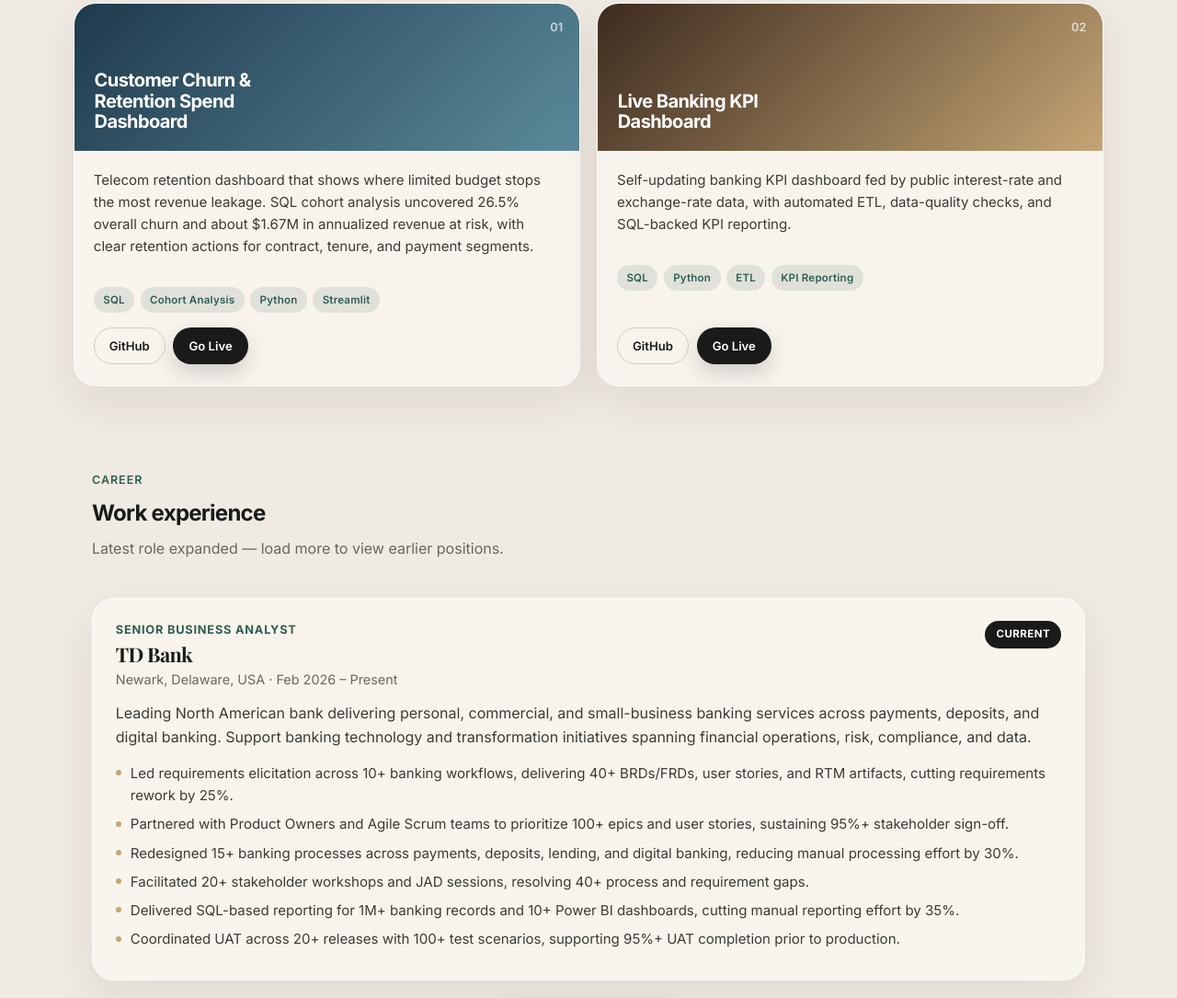
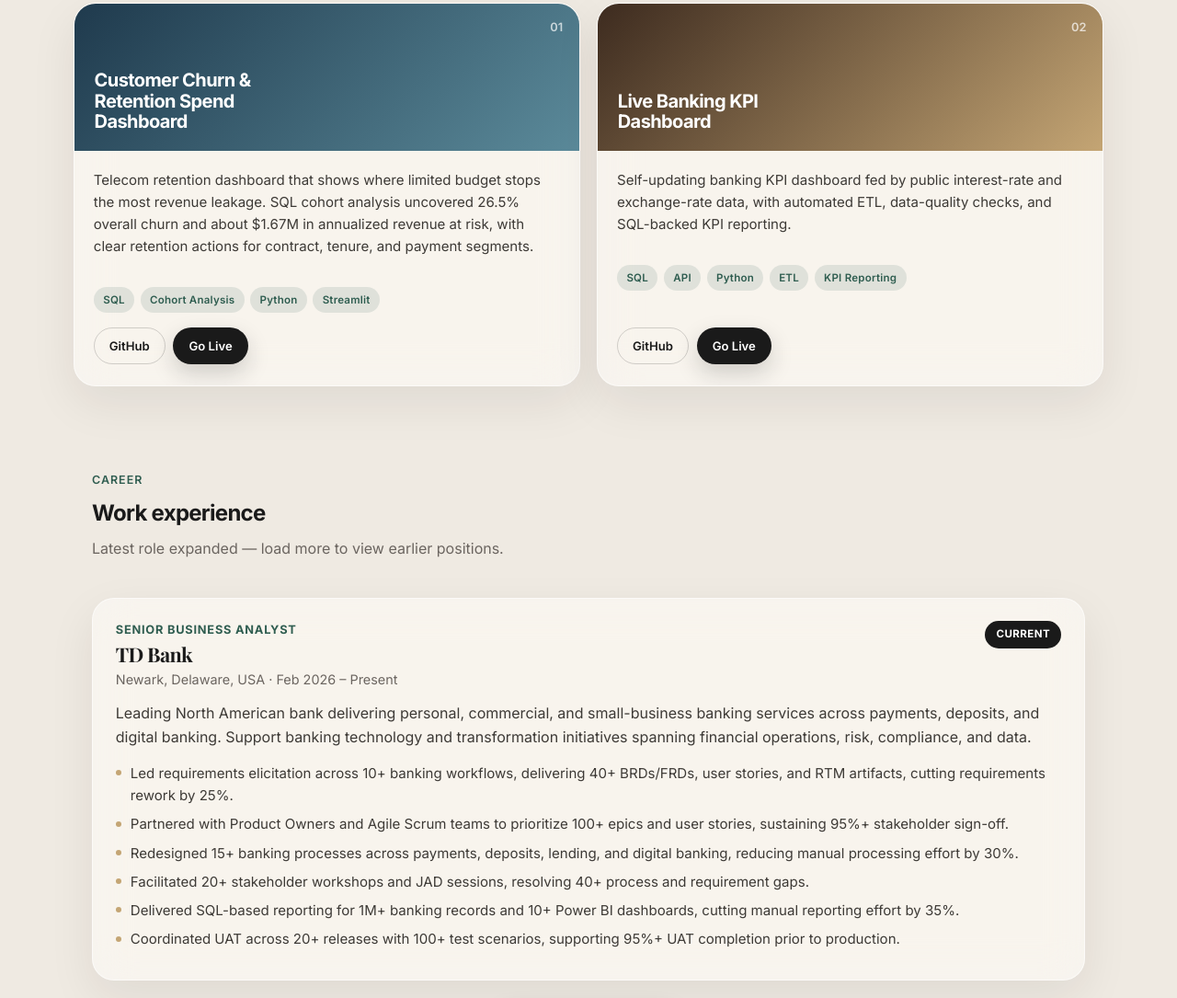
Before and after one commit to SaipreethiMudrakola/SaipreethiMudrakola, a plain HTML site: page index.html in a window 1280 px wide. Shown: the part 2861-3946 px from the top of the page at 92% size. Drawn offline with nearby package versions, Linux system fonts and the light colour scheme.

Commit message:
Update tools used

```diff
--- a/index.html
+++ b/index.html
@@ -423,6 +423,7 @@
       </p>
       <ul class="project-skills" aria-label="Project skills">
         <li>SQL</li>
+        <li>API</li>
         <li>Python</li>
         <li>ETL</li>
         <li>KPI Reporting</li>
```
